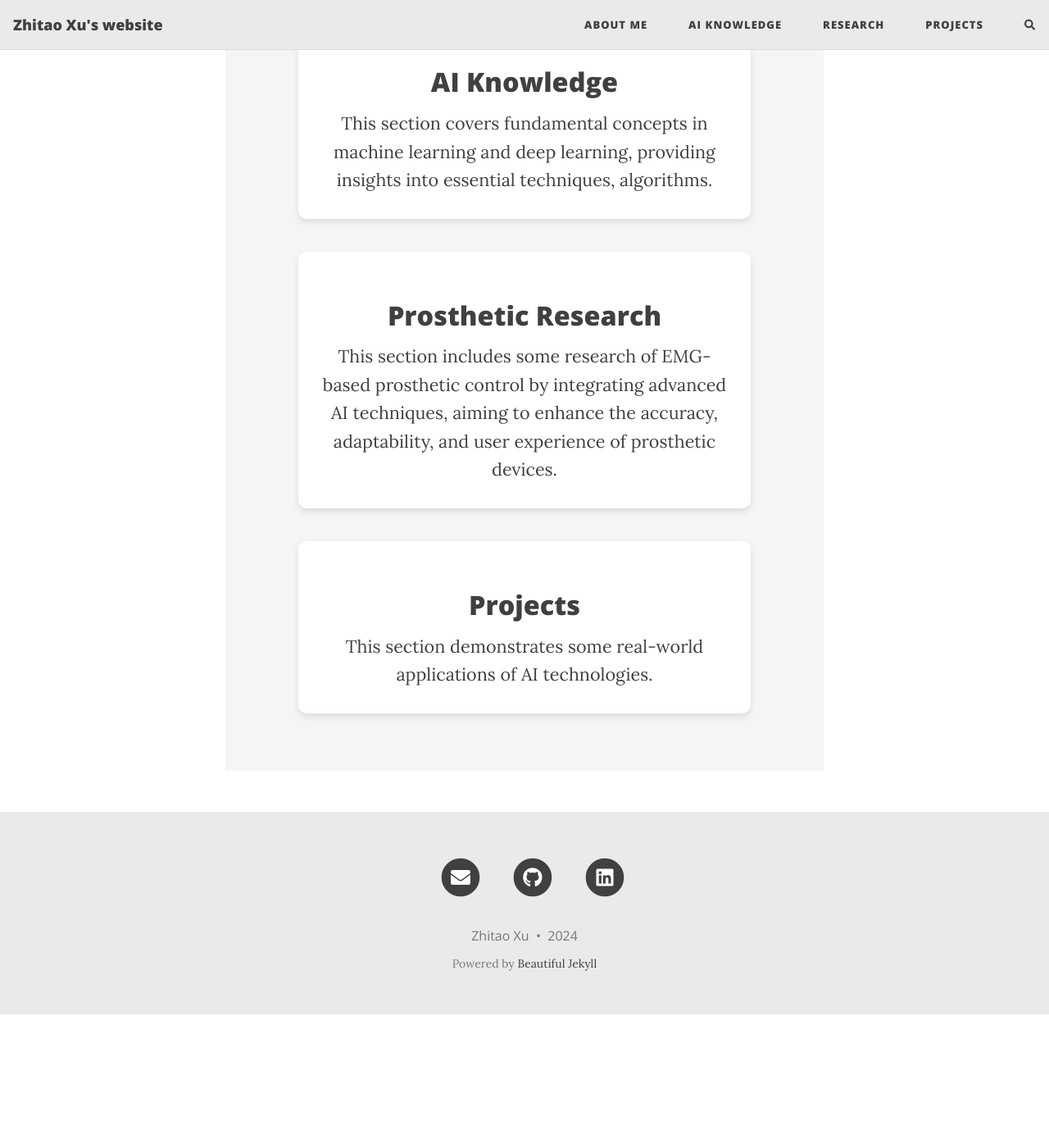
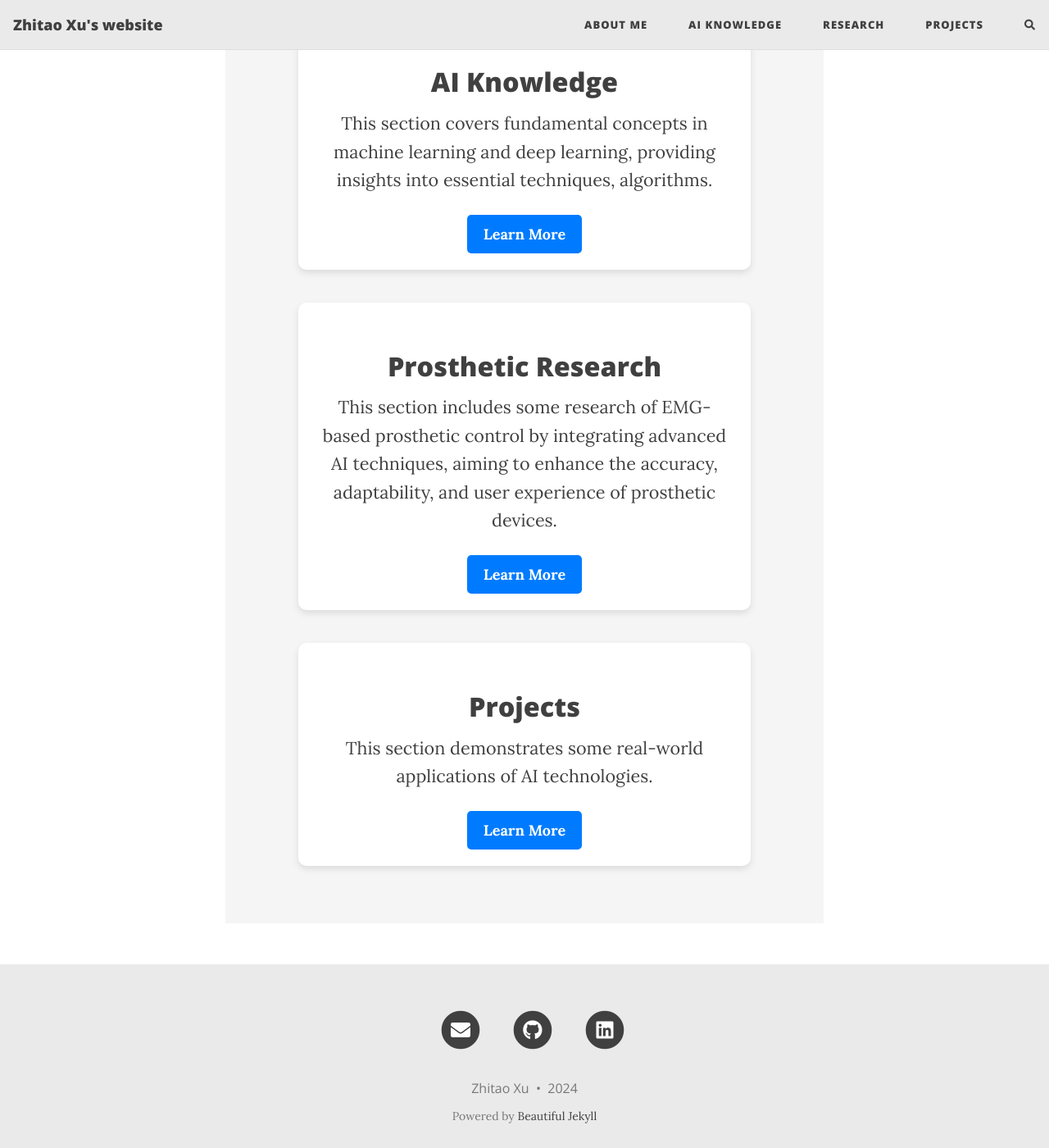
Before and after one commit to HerrXu01/herrxu01.github.io, a Jekyll site: the page built from index.html, in a window 1280 px wide and 1400 px high, scrolled down 1608 px. Shown: the whole window at 82% size. Built offline with Jekyll 4.4.1, drawn with Linux system fonts in a browser that asks for light colours; the list of posts is cut into pages by our own code; comment, search, counter and statistics services are not loaded; before the commit the page ends 2845 px from its top, so only the background shows below that.

Commit message:
add links to summary cards

```diff
--- a/_layouts/home.html
+++ b/_layouts/home.html
@@ -31,14 +31,17 @@ layout: page
   <div class="summary-card">
     <h2>AI Knowledge</h2>
     <p>This section covers fundamental concepts in machine learning and deep learning, providing insights into essential techniques, algorithms.</p>
+    <a href="/ai-knowledge/" class="summary-link">Learn More</a>
   </div>
   <div class="summary-card">
     <h2>Prosthetic Research</h2>
     <p>This section includes some research of EMG-based prosthetic control by integrating advanced AI techniques, aiming to enhance the accuracy, adaptability, and user experience of prosthetic devices.</p>
+    <a href="/research/" class="summary-link">Learn More</a>
   </div>
   <div class="summary-card">
     <h2>Projects</h2>
     <p>This section demonstrates some real-world applications of AI technologies.</p>
+    <a href="/projects/" class="summary-link">Learn More</a>
   </div>
 </div>
 
--- a/assets/css/beautifuljekyll.css
+++ b/assets/css/beautifuljekyll.css
@@ -1323,3 +1323,20 @@ footer .social-network-links a::before {
   margin-bottom: 20px; /* 与下方 summary cards 的距离 */
   color: #333; /* 设置文字颜色 */
 }
+
+/* 为 .summary-link 设置样式 */
+.summary-link {
+  display: inline-block; /* 使链接看起来像一个按钮 */
+  margin-top: 15px; /* 调整链接与内容的间距 */
+  padding: 10px 20px; /* 添加内边距，增加点击区域 */
+  background-color: #007BFF; /* 按钮背景色 */
+  color: white; /* 按钮文字颜色 */
+  text-decoration: none; /* 移除链接的下划线 */
+  border-radius: 5px; /* 圆角边框 */
+  font-weight: bold; /* 字体加粗 */
+  transition: background-color 0.3s ease; /* 添加平滑过渡效果 */
+}
+
+.summary-link:hover {
+  background-color: #0056b3; /* 悬停时改变背景色 */
+}
```
